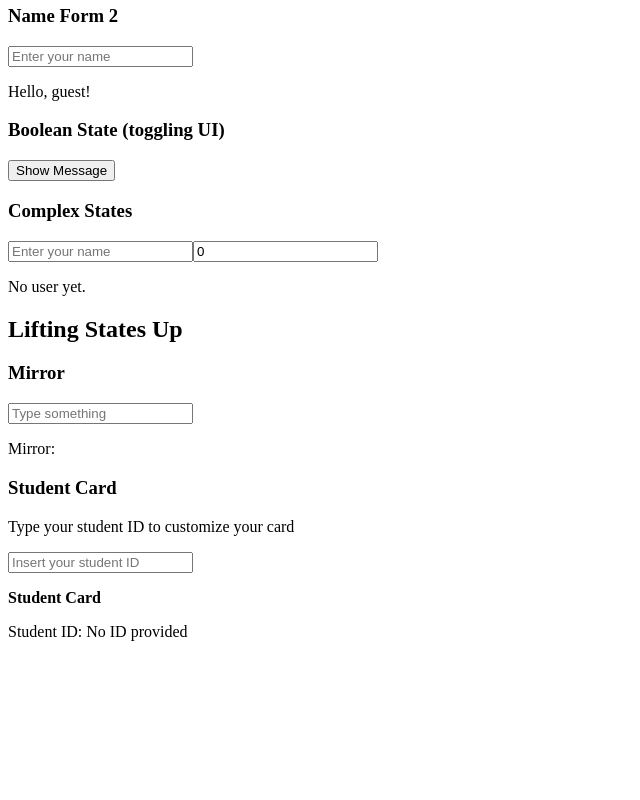
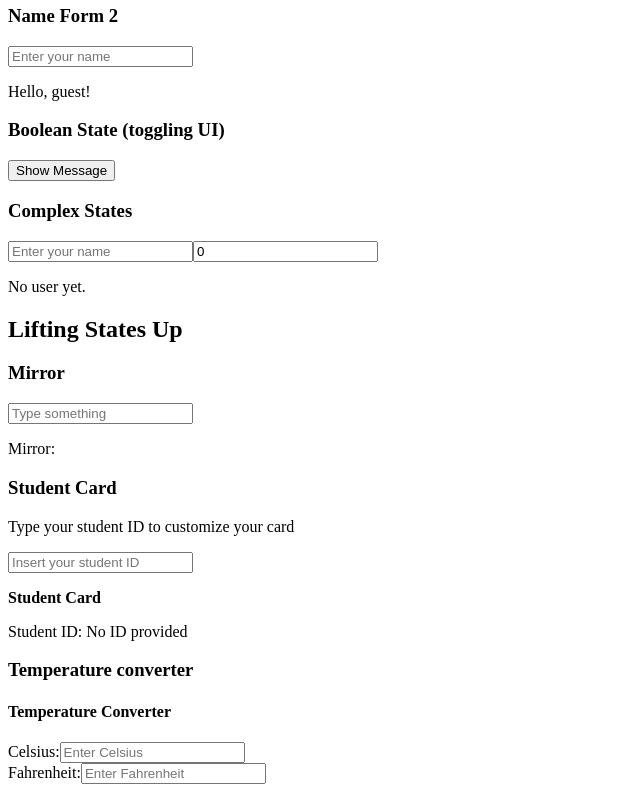
Before and after one commit to WesllenCarmo/React-basics-lab, a React (Vite) app: page / in a window 1280 px wide. Shown: the part 1136-1936 px from the top of the page, without its empty margins (0-640 px from the left). Before the commit the page ends 1793 px from the top, so only its background shows below. Built offline with nearby package versions, Linux system fonts and the light colour scheme.

Commit message:
Add temperature converter component using Lift State Up with TypeScript.

```diff
--- a/src/App.jsx
+++ b/src/App.jsx
@@ -13,6 +13,7 @@ import ToggleMessage from './components/useStateHook/ToggleMessage';
 import UserProfile from './components/useStateHook/UserProfile';
 import Parent from './components/liftStateUp/Parent';
 import StudentCard from './components/liftStateUp/StudentCard';
+import TemperatureConverter from './components/liftStateUp/TemperatureConverter';
 
 function App() {
   const handleClick = () => {
@@ -60,6 +61,8 @@ function App() {
       <Parent />
       <h3>Student Card</h3>
       <StudentCard />
+      <h3>Temperature converter</h3>
+      <TemperatureConverter />
     </>
   )
 }
--- /dev/null
+++ b/src/components/liftStateUp/TemperatureConverter.tsx
@@ -0,0 +1,47 @@
+import { useState } from 'react';
+import { TemperatureInput } from './TemperatureInput';
+import { toC, toF, tryParseNumber } from './temperature-utils'
+
+type Scale = "c" | "f";
+
+export default function TemperatureConverter() {
+  const [scale, setScale] = useState<Scale>("c");
+  const [value, setValue] = useState<string>("");
+
+  const handleCelsiusChange = (next: string) => {
+    setScale("c");
+    setValue(next);
+  };
+  const handleFahrenheitChange = (next: string) => {
+    setScale("f");
+    setValue(next);
+  };
+
+  const celsiusText =
+    scale === "c"
+      ? value
+      : (() => {
+        const n = tryParseNumber(value);
+        return n === null ? "" : String(Math.round(toC(n)));
+      })();
+  const fahrenheitText =
+      scale === "f"
+        ? value
+        : (() => {
+            const n = tryParseNumber(value);
+            return n === null ? "" : String(Math.round(toF(n)));
+        })();
+
+  const cNum = tryParseNumber(celsiusText);
+  const verdict =
+        cNum === null ? "" : cNum >= 100 ? "Water would boil." : "Water would not boil.";
+
+  return (
+    <div>
+      <h4>Temperature Converter</h4>
+        <TemperatureInput scale="c" value={celsiusText} onChange={handleCelsiusChange} />
+        <TemperatureInput scale="f" value={fahrenheitText} onChange={handleFahrenheitChange} />
+        <p>{verdict}</p>
+    </div>
+  );
+};
--- /dev/null
+++ b/src/components/liftStateUp/TemperatureInput.tsx
@@ -0,0 +1,25 @@
+import React from 'react';
+
+type Scale = "c" | "f";
+const scaleLabels: Record<Scale, string> = { c: "Celsius", f: "Fahrenheit" };
+
+type TemperatureInputProps = {
+  scale: Scale;
+  value: string;
+  onChange: (next: string) => void;
+};
+
+export function TemperatureInput({ scale, value, onChange }: TemperatureInputProps) {
+  return (
+    <div>
+      <label>
+        {scaleLabels[scale]}:
+        <input
+          value={value}
+          onChange={(e) => onChange(e.target.value)}
+          placeholder={`Enter ${scaleLabels[scale]}`}
+        />
+      </label>
+    </div>
+  );
+};
--- /dev/null
+++ b/src/components/liftStateUp/temperature-utils.tsx
@@ -0,0 +1,9 @@
+import React from 'react';
+export const toC = (f: number) => (f - 32 ) * (5/9);
+export const toF = (c: number) => c * (9/5) + 32;
+
+export function tryParseNumber(s: string): number | null {
+  if (s.trim() === "") return null;
+  const n = Number(s);
+  return Number.isFinite(n) ? n : null;
+};
```
